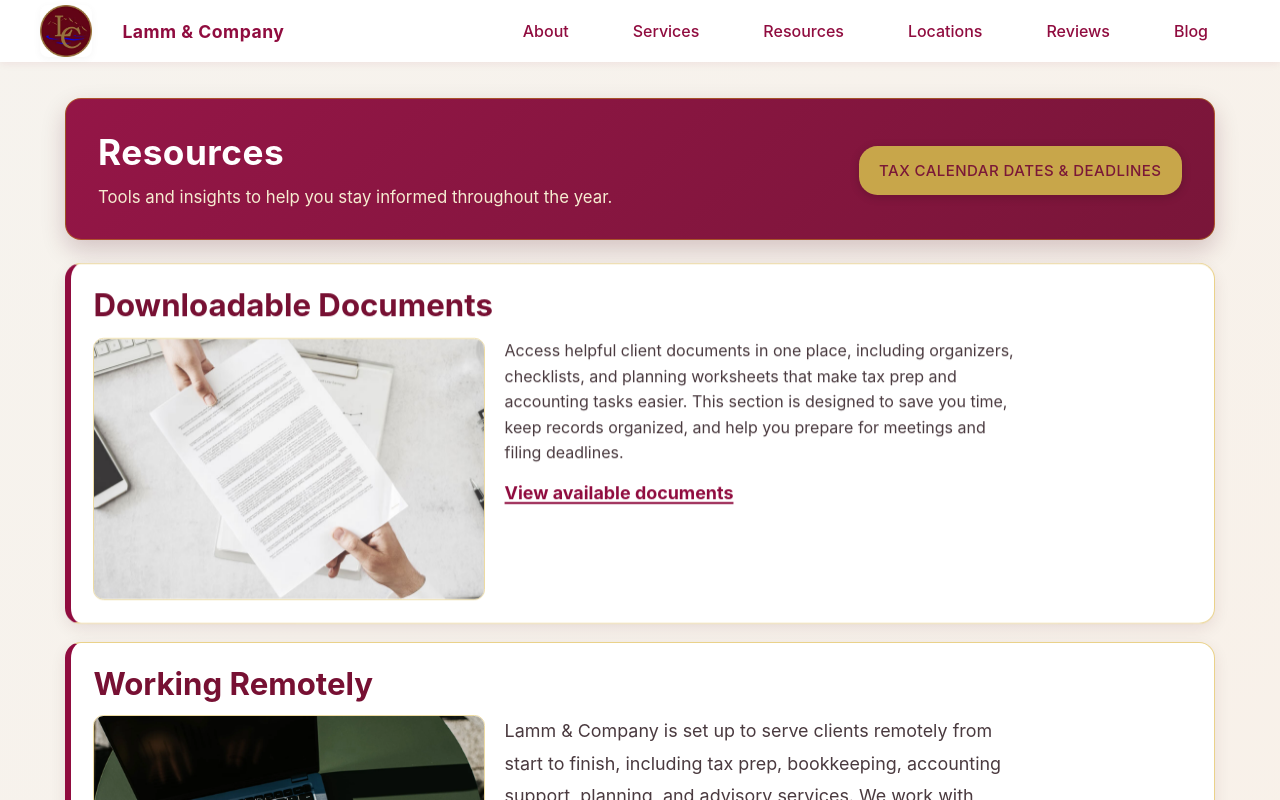
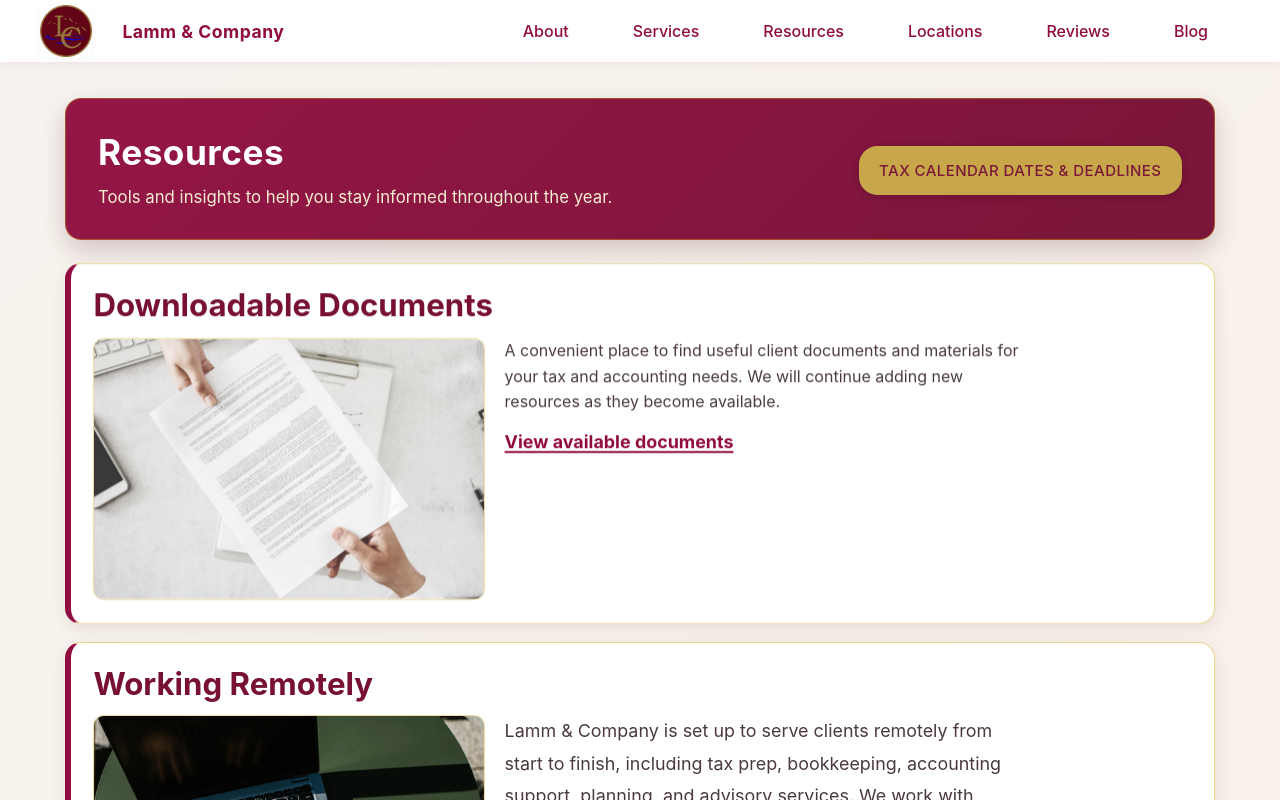
Before and after one commit to EmilyWatkinz/Lamm-Co-CPA, a React (Create React App) app: page /resources in a window 1280 px wide. Shown: the top 800 px of the page. Built offline with nearby package versions, Linux system fonts and the light colour scheme.

Commit message:
Refine downloadable documents wording

```diff
--- a/src/Resources.js
+++ b/src/Resources.js
@@ -70,8 +70,8 @@ function Resources() {
               />
               <div className="documents-resource-content">
                 <p className="resource-placeholder-text">
-                  Access helpful client documents in one place, including organizers, checklists, and planning worksheets that make tax prep and accounting tasks easier.
-                  This section is designed to save you time, keep records organized, and help you prepare for meetings and filing deadlines.
+                  A convenient place to find useful client documents and materials for your tax and accounting needs.
+                  We will continue adding new resources as they become available.
                 </p>
                 <Link to="/resources/documents" className="blog-cta-link">
                   <strong>View available documents</strong>
```
